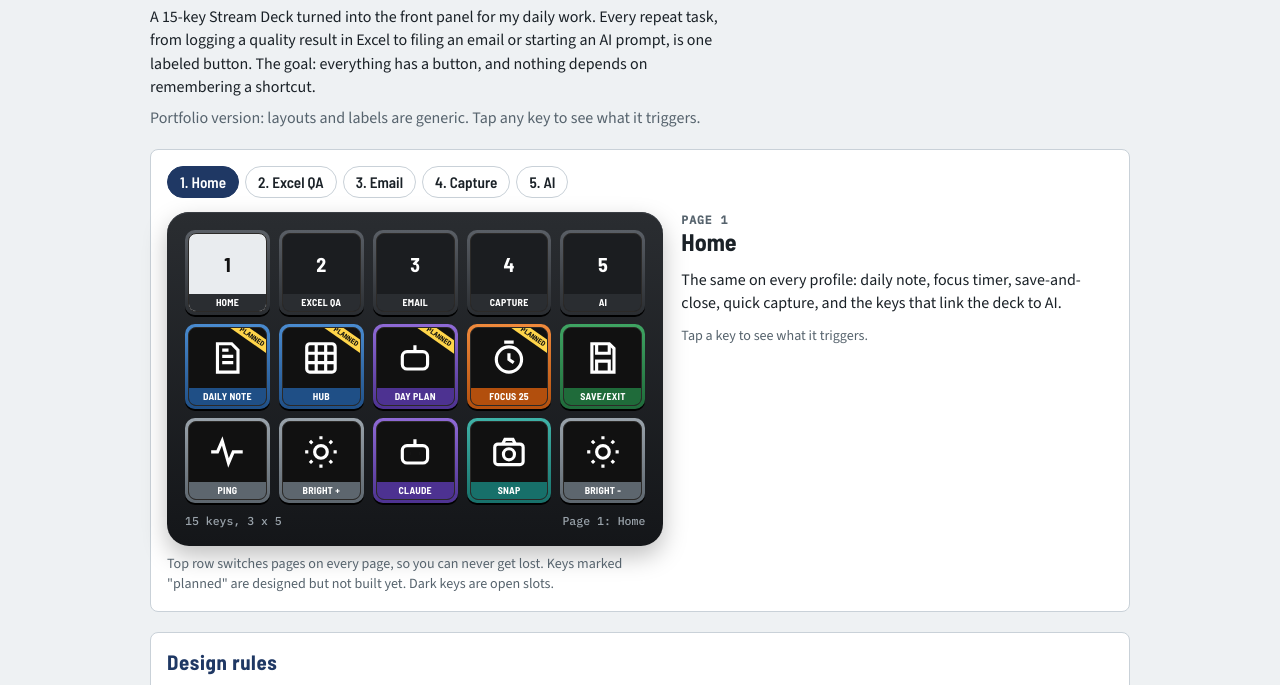
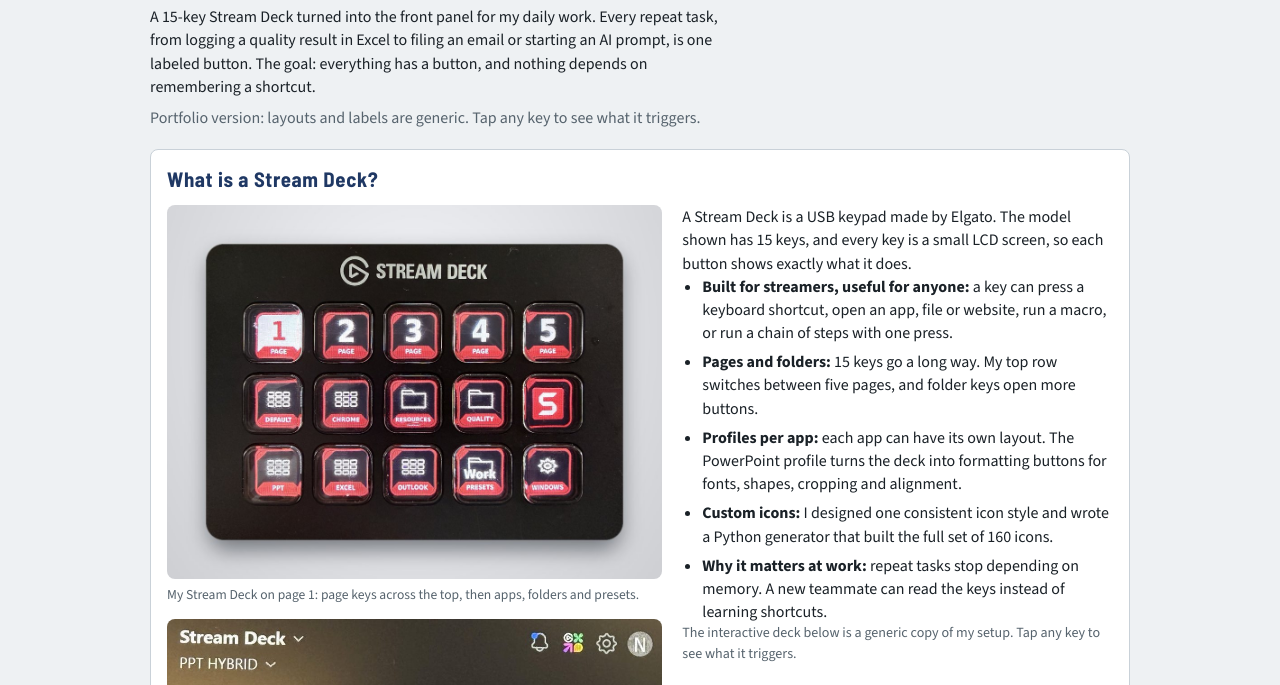
Before and after one commit to woyakn77-CREATE/stream-deck-automation, a plain HTML site: page index.html in a window 1280 px wide. Shown: the part 62-747 px from the top of the page. Drawn offline with nearby package versions, Linux system fonts and the light colour scheme.

Commit message:
Add What is a Stream Deck section with product photo and app screenshot
Co-Authored-By: Claude Opus 5.5 <noreply@anthropic.com>
Claude-Session: https://claude.ai/code/session_013zgWkoRvXNbXbdx15VHS24

```diff
--- a/index.html
+++ b/index.html
@@ -67,6 +67,13 @@ tbody tr:last-child td{border-bottom:0}
 .risk{font:700 .72rem var(--f-m);padding:1px 7px;border-radius:999px;color:#fff}
 .risk.h{background:#b3261e}.risk.m{background:#b7791f}.risk.l{background:#2c6e45}
 footer{font-size:.85rem;color:var(--muted)}
+.about{display:grid;grid-template-columns:minmax(0,1.15fr) minmax(0,1fr);gap:20px;align-items:start}
+@media (max-width:760px){.about{grid-template-columns:minmax(0,1fr)}.about>div:not(.shots){order:-1}}
+.about figure{margin:0;min-width:0}
+.about img{display:block;width:100%;height:auto;border-radius:8px}
+.about figcaption{font-size:.85rem;color:var(--muted);margin-top:6px}
+.about ul{margin:0;padding-left:20px;display:grid;gap:6px}
+.about .shots{display:grid;gap:14px}
 </style></head><body>
 <div class="wrap">
 <header style="display:flex;flex-direction:column;gap:8px">
@@ -74,6 +81,27 @@ footer{font-size:.85rem;color:var(--muted)}
 <p>A 15-key Stream Deck turned into the front panel for my daily work. Every repeat task, from logging a quality result in Excel to filing an email or starting an AI prompt, is one labeled button. The goal: everything has a button, and nothing depends on remembering a shortcut.</p>
 <p class="muted">Portfolio version: layouts and labels are generic. Tap any key to see what it triggers.</p>
 </header>
+
+<section class="panel" aria-labelledby="whatH">
+<h2 id="whatH">What is a Stream Deck?</h2>
+<div class="about">
+<div class="shots">
+<figure><img src="img/stream-deck-photo.jpg" alt="Stream Deck with 15 red and black custom keys: five page keys on top, then app, folder and preset keys" width="1098" height="829" loading="lazy"><figcaption>My Stream Deck on page 1: page keys across the top, then apps, folders and presets.</figcaption></figure>
+<figure><img src="img/stream-deck-app.jpg" alt="Stream Deck desktop app showing page 2 of a PowerPoint profile with font, shape, crop and align buttons" width="907" height="803" loading="lazy"><figcaption>Setting up page 2 of the PowerPoint profile in the Stream Deck app: font size, shape, crop and align buttons.</figcaption></figure>
+</div>
+<div>
+<p style="margin-top:0">A Stream Deck is a USB keypad made by Elgato. The model shown has 15 keys, and every key is a small LCD screen, so each button shows exactly what it does.</p>
+<ul>
+<li><b>Built for streamers, useful for anyone:</b> a key can press a keyboard shortcut, open an app, file or website, run a macro, or run a chain of steps with one press.</li>
+<li><b>Pages and folders:</b> 15 keys go a long way. My top row switches between five pages, and folder keys open more buttons.</li>
+<li><b>Profiles per app:</b> each app can have its own layout. The PowerPoint profile turns the deck into formatting buttons for fonts, shapes, cropping and alignment.</li>
+<li><b>Custom icons:</b> I designed one consistent icon style and wrote a Python generator that built the full set of 160 icons.</li>
+<li><b>Why it matters at work:</b> repeat tasks stop depending on memory. A new teammate can read the keys instead of learning shortcuts.</li>
+</ul>
+<p class="hint" style="margin-bottom:0">The interactive deck below is a generic copy of my setup. Tap any key to see what it triggers.</p>
+</div>
+</div>
+</section>
 
 <section class="panel" aria-labelledby="dH">
 <div class="pages" id="pageBtns" role="group" aria-label="Page"></div>
```
Also changed, not shown: img/stream-deck-app.jpg (added), img/stream-deck-photo.jpg (added).
